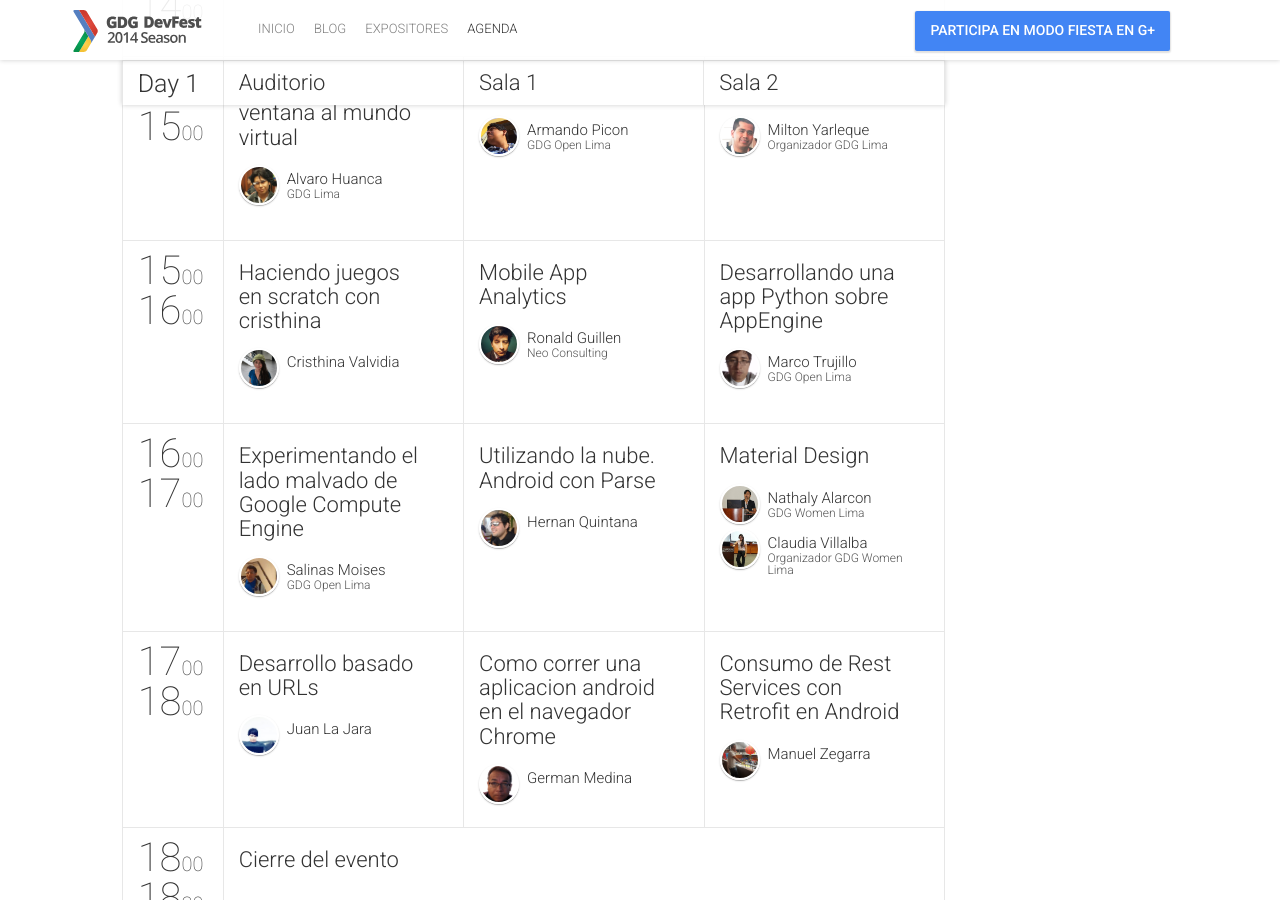
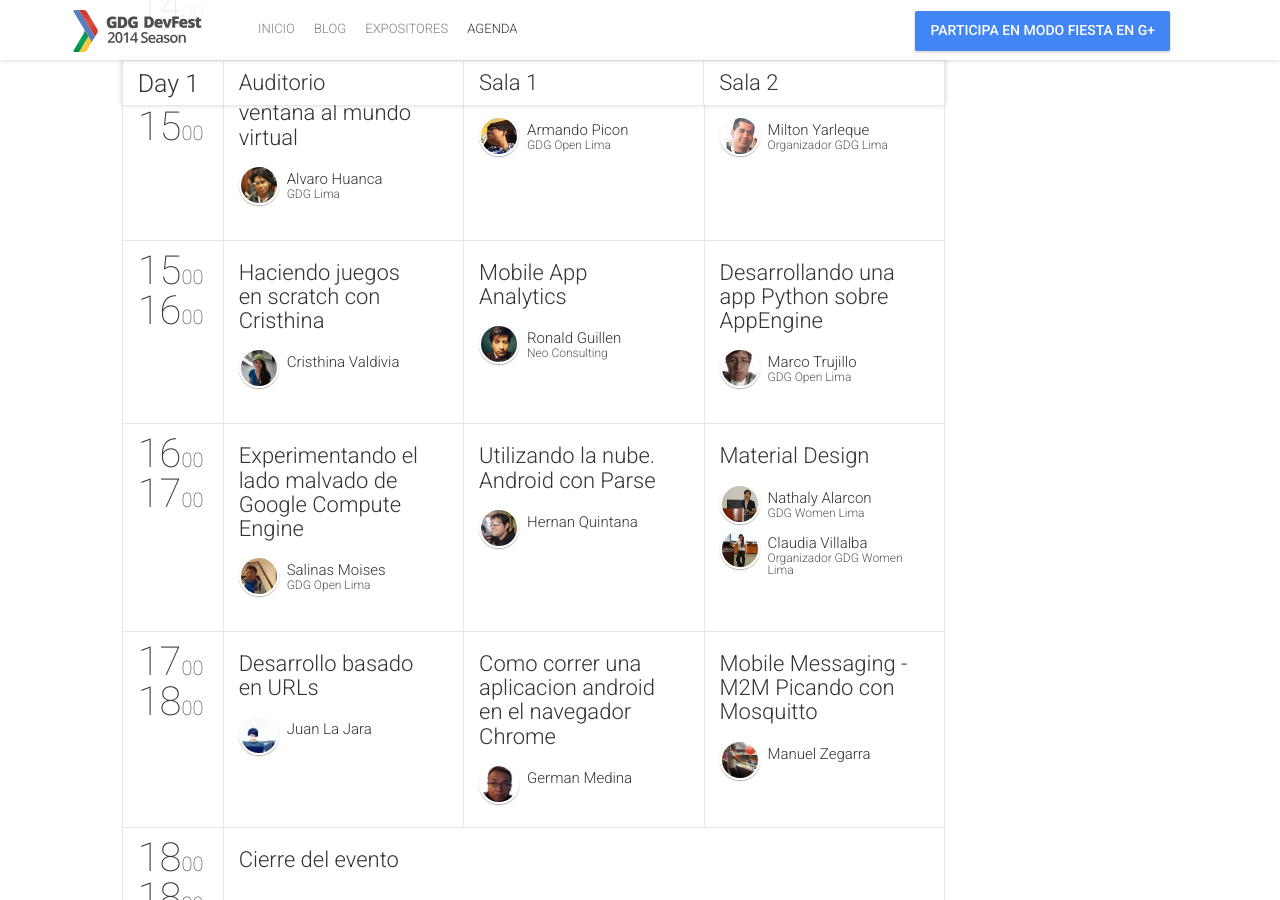
Before and after one commit to gdgperu/limadevfest, a Jekyll site: the page built from schedule.html, in a window 1280 px wide and 900 px high, scrolled down 1497 px. Built offline with Jekyll 4.4.1, drawn with Linux system fonts in a browser that asks for light colours; nearby versions of some CDN libraries.

Commit message:
cambios expositor  - tema
cambios expositor  - tema

```diff
--- a/_data/sessions.yml
+++ b/_data/sessions.yml
@@ -61,13 +61,12 @@
 
 -
   id: 005
-  title: "Haciendo juegos en scratch con cristhina "
-  description: "Desarrollo de Web Components con Polymer"
+  title: "Haciendo juegos en scratch con Cristhina"
+  description: "Taller de introducción a la programación de un Juego usando Scratch, orientado a jóvenes y adultos, con el objetivo que los asistentes conozcan la manera de crear un videojuego por ellos mismos de manera muy sencilla, aprendiendo los pasos de Scratch."
   subtype: presentation
   speakers: [23]
   language: es
-  complexity: "Taller de introducción a la programación de un Juego usando Scratch, orientado a jóvenes y adultos, con el objetivo que los asistentes conozcan la manera de crear un videojuego por ellos mismos de manera muy sencilla, aprendiendo los pasos de Scratch."
-
+  complexity: ""
 
 -
   id: 006
@@ -208,8 +207,8 @@
 
 -
   id: 020
-  title: "Consumo de Rest Services con Retrofit en Android"
-  description: "Consumo de Rest Services con Retrofit en Android"
+  title: "Mobile Messaging - M2M Picando con Mosquitto"
+  description: "Mobile Messaging - M2M Picando con Mosquitto"
   subtype: presentation
   speakers: [26]
   language: es
--- a/_data/speakers.yml
+++ b/_data/speakers.yml
@@ -309,7 +309,7 @@
 -
   id: 23
   name: "Cristhina"
-  surname: "Valvidia"
+  surname: "Valdivia"
   company: ""
   title: ""
   bio: "Miembro de Google Developer Group Lima, alumna del colegio Innova School del 7mo Grado, Expositora en Fundacion Telefonica en el Arduino Day 2014 y Miembro del equipo Ganador con el 2do puesto en la Hackaton de Google Peru 2014 y Miembro del equipo Ganador 3er puesto en la Hackaton 2014 de la Municipalidad de Lima "
```
